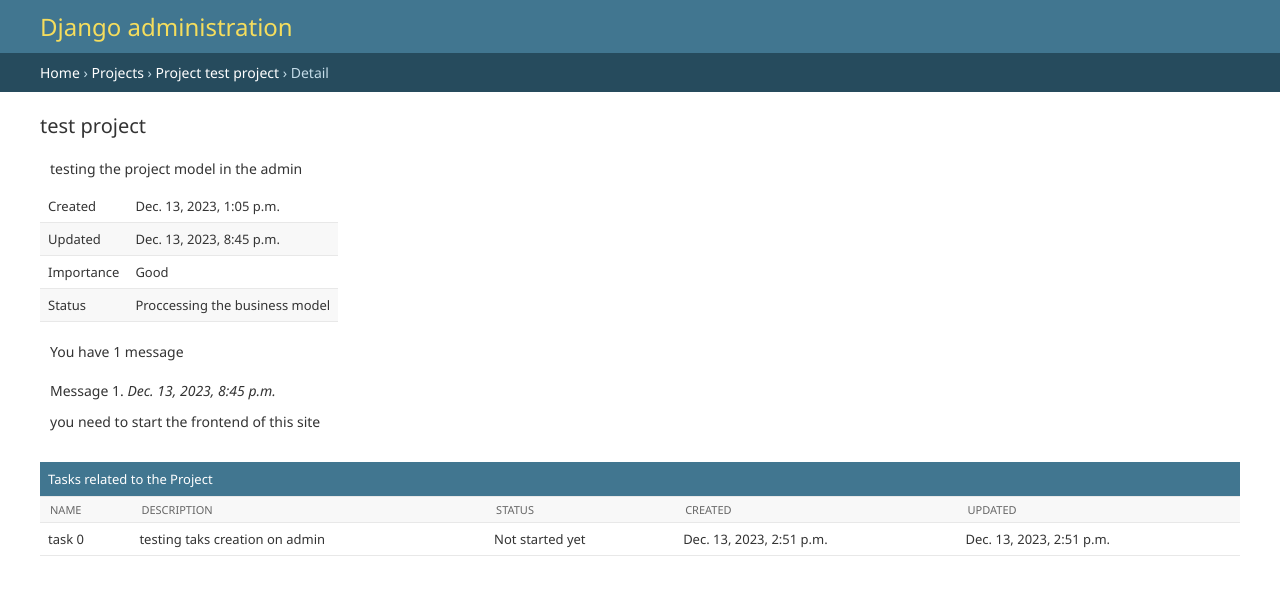
After one commit to keinermendoza/project-managment, a Django app: page /progress/admin/project/1/ in a window 1280 px wide. The commit adds this page. Shown: the top 595 px of the page. Run offline with Django 5.2, Linux system fonts and the light colour scheme; a user stored in the database is signed in; data comes from the database, SQL or seed files in the repository; both versions use the stored data as it was after the commit.

Commit message:
customazing a view for projects in the admin

```diff
--- a/progress/models.py
+++ b/progress/models.py
@@ -23,6 +23,8 @@ class Project(models.Model):
 
     created = models.DateTimeField(auto_now_add=True)
     updated = models.DateTimeField(auto_now=True)
+
+
 
     class Meta:
         ordering = ['-importance', '-status', '-created']
@@ -58,3 +60,39 @@ class Task(models.Model):
 
     def __str__(self):
         return f'Task: {self.name} from {self.project}'
+
+class AbstractNote(models.Model):
+    message = models.TextField()
+
+    created = models.DateTimeField(auto_now_add=True)
+    updated = models.DateTimeField(auto_now=True)
+
+    class Meta:
+        abstract = True
+
+class ProjectNote(AbstractNote):
+    project = models.ForeignKey(Project,
+                                on_delete=models.CASCADE,
+                                related_name='project_notes')
+
+    def was_updated(self):
+        created = self.created.replace(second=0, microsecond=0)
+        updated = self.updated.replace(second=0, microsecond=0)
+
+        return created != updated
+
+    class Meta:
+        ordering = ['-created']
+        indexes = [models.Index(
+            fields=['-created']
+        )]
+
+class TaskNote(AbstractNote):
+    task = models.ForeignKey(Project,
+                                on_delete=models.CASCADE,
+                                related_name='task_notes')
+    class Meta:
+        ordering = ['-created']
+        indexes = [models.Index(
+            fields=['-created']
+        )]
--- /dev/null
+++ b/progress/templates/admin/progress/project/detail.html
@@ -0,0 +1,96 @@
+{% extends "admin/base_site.html" %}
+{% block title %}
+Project {{ project.id }} {{ block.super }}
+{% endblock %}
+
+{% block breadcrumbs %}
+<div class="breadcrumbs">
+    <a href="{% url "admin:index" %}">Home</a> &rsaquo;
+    <a href="{% url "admin:progress_project_changelist" %}">Projects</a>
+    &rsaquo;
+    <a href="{% url "admin:progress_project_change" project.id %}">Project {{ project.name}}</a>
+    &rsaquo; Detail
+</div>
+{% endblock %}
+
+{% block content %}
+<div class="module">
+    <h1>{{ project.name }}</h1>
+    <p>{{project.description}}</p>
+
+    <table>
+        <tr>
+            <th>Created</th>
+            <td>{{ project.created }}</td>
+        </tr>
+        <tr>
+            <th>Updated</th>
+            <td>{{ project.updated }}</td>
+        </tr>
+        <tr>
+            <th>Importance</th>
+            <td>{{ project.get_importance_display }}</td>
+        </tr>
+        <tr>
+            <th>Status</th>
+            <td>{{ project.get_status_display }}</td>
+        </tr>
+
+    </table>
+
+    {% with project_notes=project.project_notes.count %}
+        {% if project_notes > 0 %}
+            <p style="margin-top:20px">You have {{project_notes}} message{{project_notes | pluralize}}</p>
+
+            {% for note in project.project_notes.all %}
+            <div style="margin-block:20px">
+                <p>Message {{ forloop.counter }}. <em>{{note.created}}</em></p>
+                <p>
+                    {{note.message}}
+                </p>
+
+                {% if note.was_updated %}
+                    <p><em>Updated last time {{note.updated}}</em></p>
+                {% endif %}
+            </div>
+            {% endfor %}
+        {% endif %}
+    {% endwith %}
+
+</div>
+
+<div class="module">
+    <h2>Tasks related to the Project</h2>
+    <table style="width:100%">
+        <thead>
+            <tr>
+                <th>Name</th>
+                <th>Description</th>
+                <th>Status</th>
+                <th>Created</th>
+                <th>Updated</th>
+            </tr>
+        </thead>
+        <tbody>
+            {% for task in project.tasks.all %}
+            <tr class="row{% cycle "1" "2" %}">
+                <td>{{ task.name }}</td>
+                <td>{{ task.description }}</td>
+
+                <td class="num">{{ task.get_status_display }}</td>
+                <td class="num">{{ task.created }}</td>
+                <td class="num">{{ task.updated }}</td>
+            </tr>
+            {% endfor %}
+
+{% comment %}
+            <tr class="total">
+                <td colspan="3">Total</td>
+                <td class="num">${{ order.get_total_cost }}</td>
+            </tr> {% endcomment %}
+
+
+        </tbody>
+    </table>
+</div>
+{% endblock %}
--- a/progress/urls.py
+++ b/progress/urls.py
@@ -3,5 +3,6 @@ from . import views
 
 app_name = 'progress'
 urlpatterns = [
+    path('progress/admin/project/<int:project_id>/', views.admin_project_view, name="admin_project_view"),
     path('', views.home, name='home'),
 ]
--- a/progress/views.py
+++ b/progress/views.py
@@ -1,5 +1,16 @@
-from django.shortcuts import render
+from django.shortcuts import render, get_object_or_404
 from django.http import HttpResponse
+from django.contrib.admin.views.decorators import staff_member_required
+
+
+from .models import Project
+
 
 def home(request):
     return render(request, 'progress/home.html')
+
+
+@staff_member_required
+def admin_project_view(request, project_id):
+    project = get_object_or_404(Project, id=project_id)
+    return render(request, "admin/progress/project/detail.html", {'project':project})
```
Also changed, not shown: assets/tailwind/tail.css (+14 -43 lines), progress/admin.py (+16 -3 lines), db.sqlite3, progress/migrations/0004_projectnote_tasknote.py (added).
